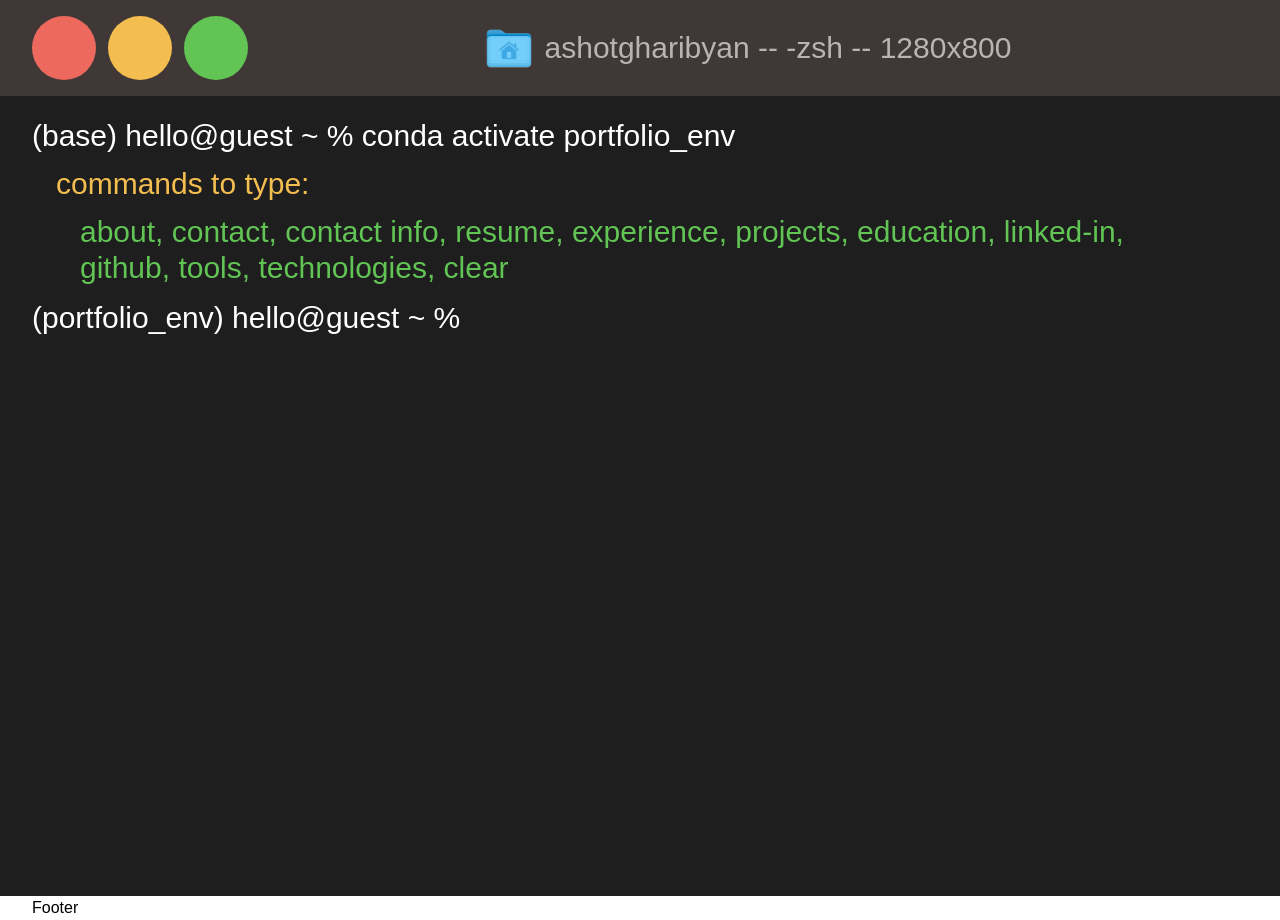
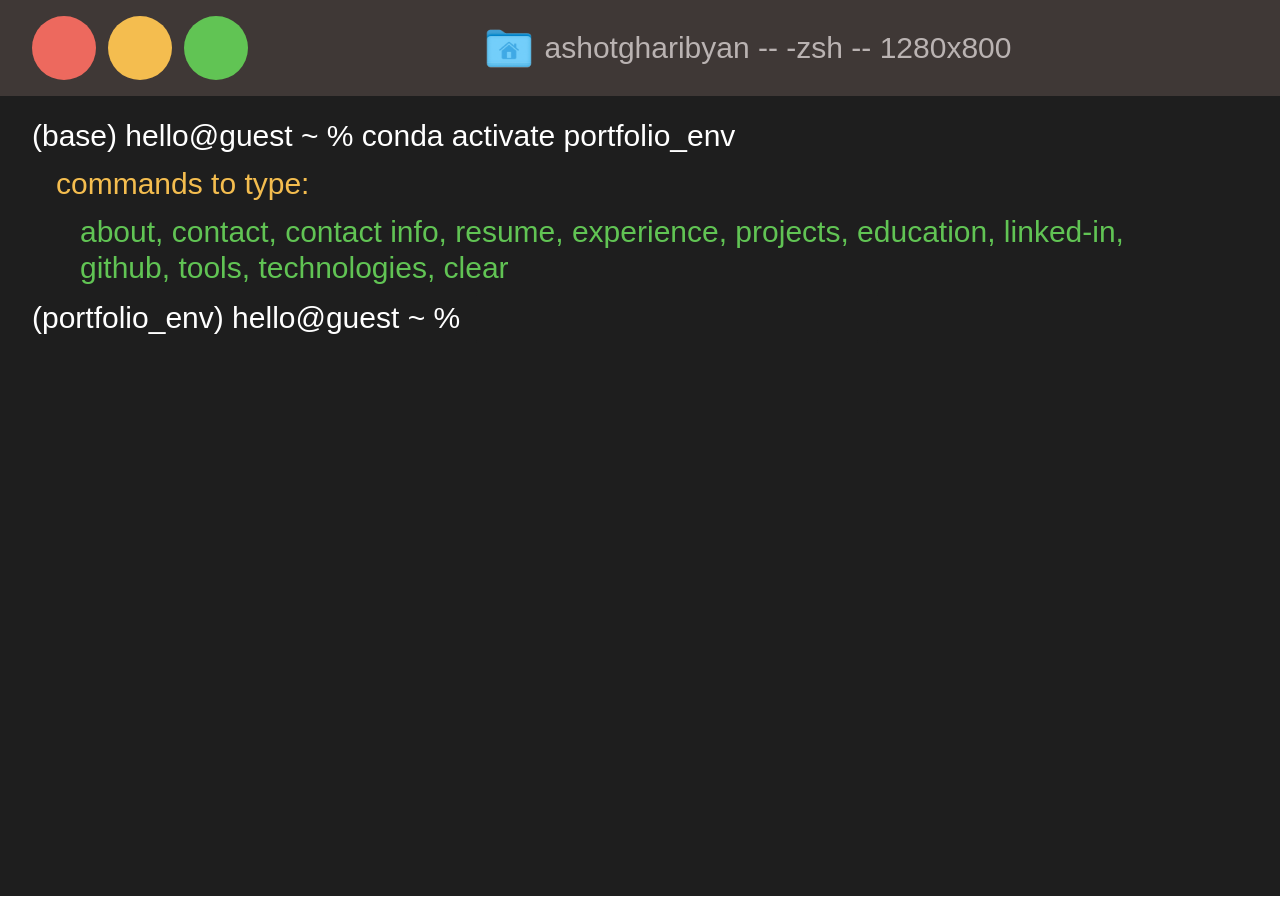
Before and after one commit to ashgharibyan/ashgharibyan-portfolio, a React (Vite) app in the folder frontend/: page / in a window 1280 px wide. After the commit the page ends 896 px from the top, so only its background shows below. Built offline with nearby package versions, Linux system fonts and the light colour scheme; a web font is replaced by a local one.

Commit message:
good version

```diff
--- a/frontend/src/App.jsx
+++ b/frontend/src/App.jsx
@@ -10,6 +10,7 @@ import {
 const App = () => {
     return (
         <InputProvider>
+            <div className="bg-[#1e1e1e]">
                 <main>
                     <section className="bg-[#3F3836] px-8 py-4 text-3xl text-[#BAB3B2]">
                         <Header />
@@ -22,10 +23,13 @@ const App = () => {
                             <CommandLine />
                         </section>
                     </section>
-                <section className="px-8">
+                </main>
+
+                {/* TODO
+                <section className="rounded-lg backdrop-blur-lg">
                     <Footer />
-                </section>
-            </main>
+                </section> */}
+            </div>
         </InputProvider>
     );
 };
--- a/frontend/src/sections/Footer.jsx
+++ b/frontend/src/sections/Footer.jsx
@@ -1,5 +1,9 @@
 const Footer = () => {
-    return <div>Footer</div>;
+    return (
+        <footer className="flex items-center justify-center gap-2 p-2">
+            TODO
+        </footer>
+    );
 };
 
 export default Footer;
```
Lines whose indentation alone changed are shown as unchanged.
